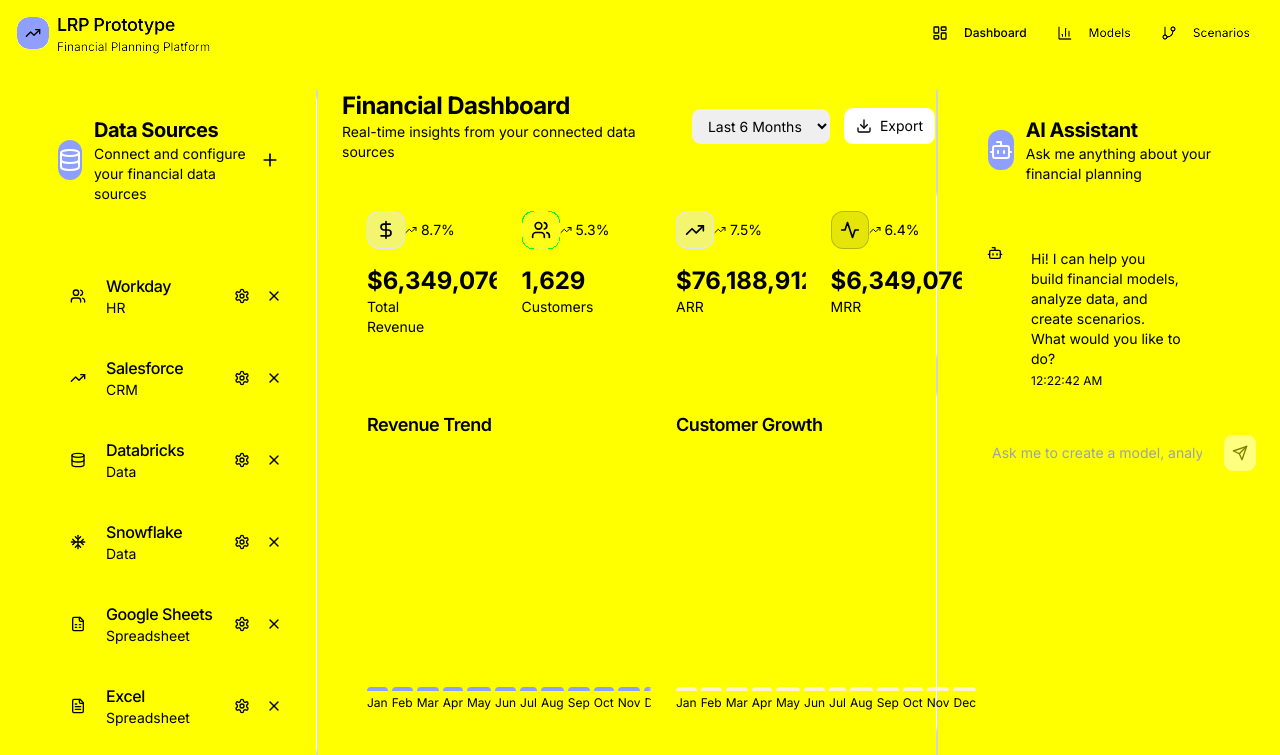
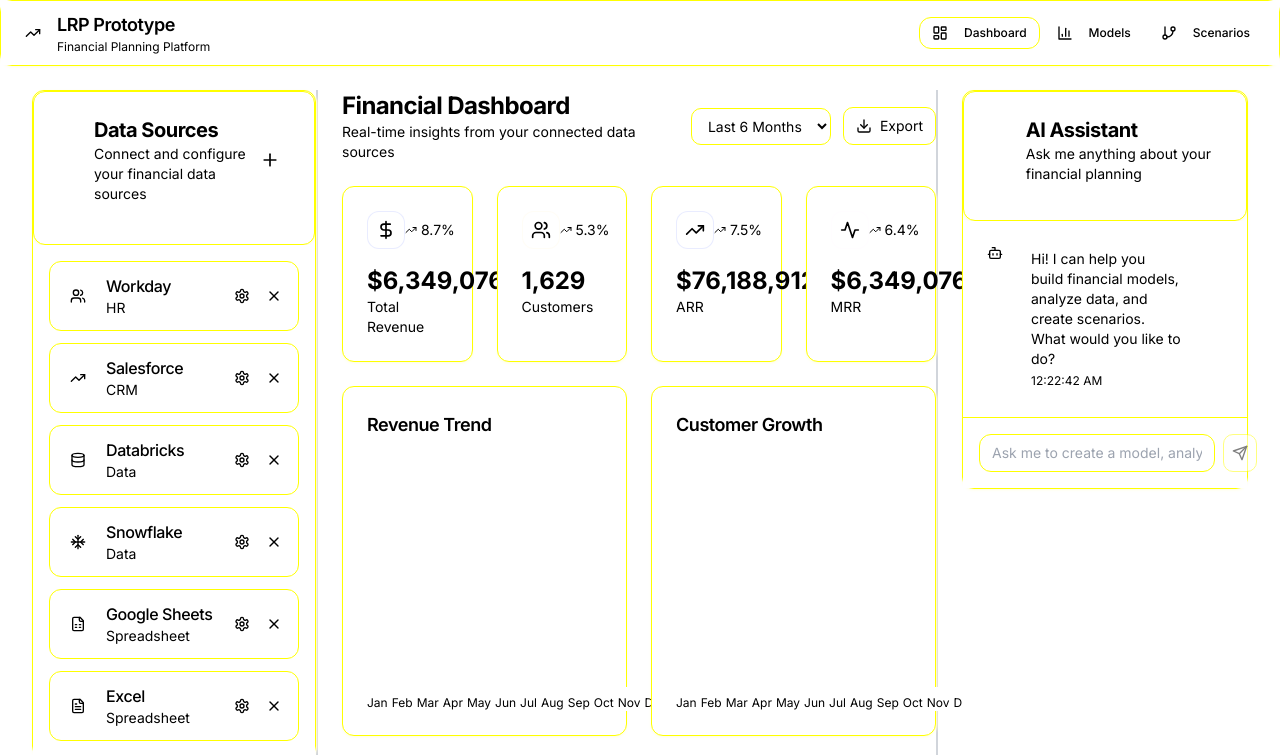
Before and after one commit to bertharo/planning, a Next.js app: page / in a window 1280 px wide. Shown: the top 755 px of the page. Built offline with nearby package versions, Linux system fonts and the light colour scheme.

Commit message:
NUCLEAR FIX - Eliminate all yellow backgrounds with aggressive CSS overrides

```diff
--- a/app/globals.css
+++ b/app/globals.css
@@ -27,7 +27,7 @@
     --ring: 59 130 246;            /* Blue focus rings */
     --success: 34 197 94;          /* Clean green */
     --success-foreground: 255 255 255; /* White on green */
-    --warning: 245 158 11;         /* Clean amber */
+    --warning: 107 114 128;        /* Gray instead of amber */
     --warning-foreground: 255 255 255; /* White on amber */
     --error: 239 68 68;            /* Clean red */
     --error-foreground: 255 255 255; /* White on red */
@@ -39,11 +39,33 @@
   }
 
   body {
-    background-color: hsl(var(--background));
+    background-color: #ffffff !important;
     color: hsl(var(--foreground));
     font-feature-settings: "rlig" 1, "calt" 1;
     -webkit-font-smoothing: antialiased;
     -moz-osx-font-smoothing: grayscale;
+  }
+
+  /* NUCLEAR FIX - Force white backgrounds everywhere */
+  *, *::before, *::after,
+  html, body, #__next, main, section, article, aside, div, span,
+  .min-h-screen, .bg-bg, .bg-background, .bg-card, .bg-secondary,
+  .bg-muted, .bg-popover, .bg-white,
+  .card, [class*="card"], [class*="Card"],
+  [class*="bg-"], [class*="background"] {
+    background-color: #ffffff !important;
+    background: #ffffff !important;
+  }
+
+  /* Override any Tailwind yellow classes */
+  .bg-yellow-50, .bg-yellow-100, .bg-yellow-200, .bg-yellow-300,
+  .bg-yellow-400, .bg-yellow-500, .bg-yellow-600, .bg-yellow-700,
+  .bg-yellow-800, .bg-yellow-900,
+  .bg-amber-50, .bg-amber-100, .bg-amber-200, .bg-amber-300,
+  .bg-amber-400, .bg-amber-500, .bg-amber-600, .bg-amber-700,
+  .bg-amber-800, .bg-amber-900 {
+    background-color: #ffffff !important;
+    background: #ffffff !important;
   }
 
   /* Focus styles */
```
